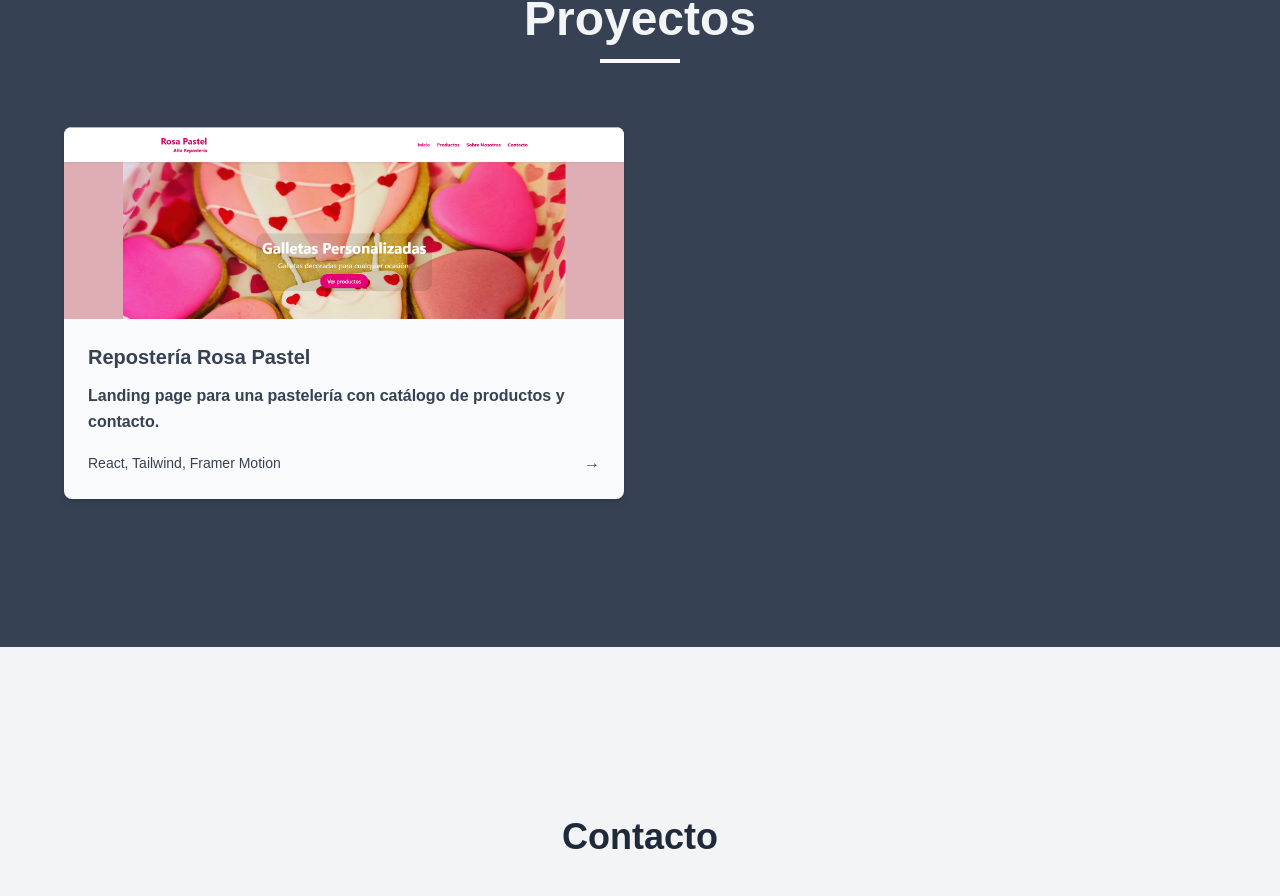
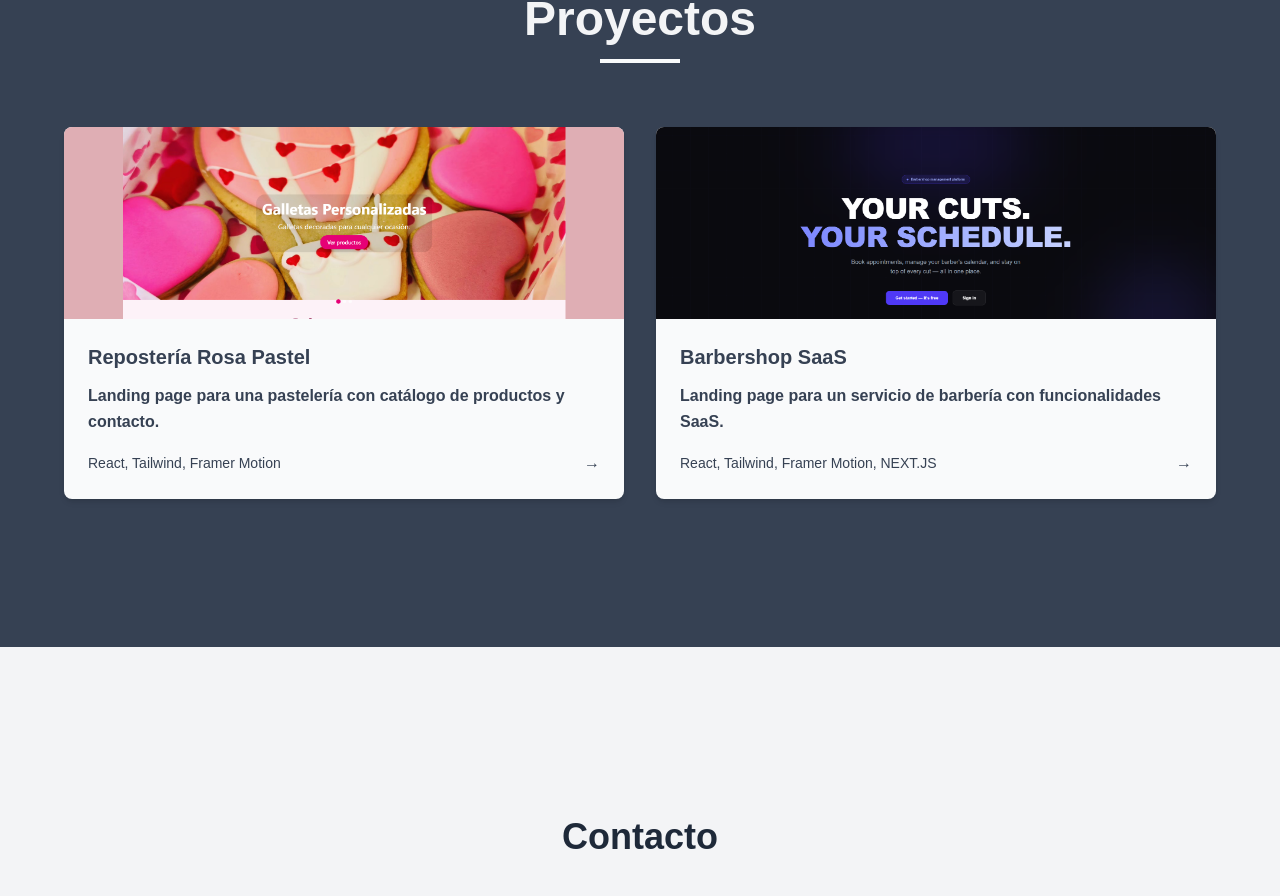
Before and after one commit to xDanyV/portfolio-react, a React (Vite) app: page / in a window 1280 px wide. Shown: the part 2233-3129 px from the top of the page. Built offline with nearby package versions, Linux system fonts and the light colour scheme; the HTML template or start-up script is replaced by a standard one.

Commit message:
barber project added

```diff
--- a/src/sections/Projects.jsx
+++ b/src/sections/Projects.jsx
@@ -26,7 +26,17 @@ export default function Projects() {
                         description: "Landing page para una pastelería con catálogo de productos y contacto.",
                         tech: "React, Tailwind, Framer Motion",
                         link: "https://bakery-page-tw.vercel.app/",
+                        // Agregamos la ruta de la imagen aquí
+                        image: "/projects/RosaPastel.png",
                     },
+                    {
+                        title: "Barbershop SaaS",
+                        description: "Landing page para un servicio de barbería con funcionalidades SaaS.",
+                        tech: "React, Tailwind, Framer Motion, NEXT.JS",
+                        link: "https://barbershop-saas-azure.vercel.app/",
+                        // Agregamos la ruta de la nueva imagen aquí
+                        image: "/projects/BarberShop.png",
+                    }
                 ].map((proyecto, index) => (
                     <motion.a
                         key={index}
@@ -43,9 +53,11 @@ export default function Projects() {
                         {/* Imagen del proyecto */}
                         <div className="h-48 overflow-hidden relative">
                             <img
-                                src="/projects/RosaPastel.png"
-                                alt="Vista previa del proyecto Repostería Rosa Pastel"
-                                className="object-cover  transform group-hover:scale-105 transition-transform duration-500"
+                                // Usamos la propiedad dinámica 'proyecto.image'
+                                src={proyecto.image}
+                                // Hacemos el 'alt' dinámico también para mejor accesibilidad (SEO)
+                                alt={`Vista previa del proyecto ${proyecto.title}`}
+                                className="object-cover w-full h-full transform group-hover:scale-105 transition-transform duration-500"
                             />
                         </div>
 
@@ -69,7 +81,6 @@ export default function Projects() {
                     </motion.a>
                 ))}
             </div>
-
         </section>
     );
 }
```
Also changed, not shown: public/projects/BarberShop.png (added).
